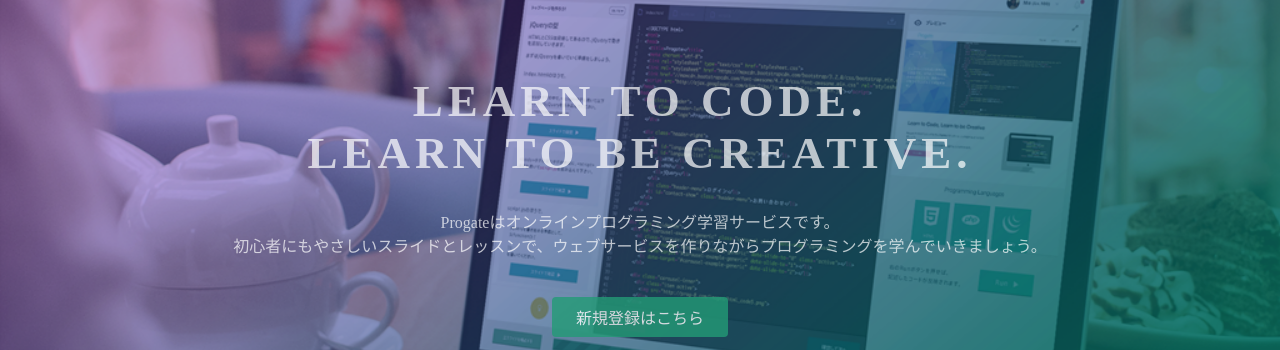
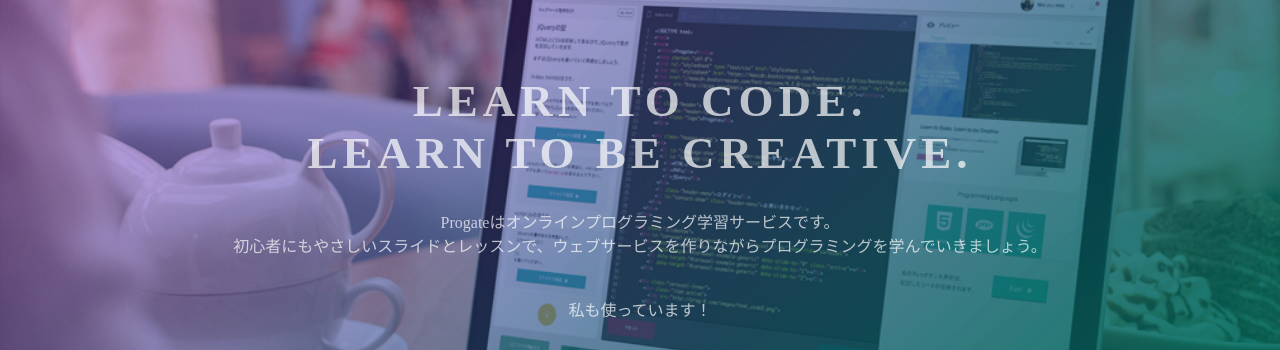
Before and after one commit to kazoo1212/kazoo1212.github.io, a plain HTML site: page index.html in a window 1280 px wide. Shown: the part 135-485 px from the top of the page. Drawn offline with Linux system fonts and the light colour scheme.

Commit message:
Update index.html

```diff
--- a/index.html
+++ b/index.html
@@ -25,6 +25,7 @@
     <div class="container">
       <h1>LEARN TO CODE.<br>LEARN TO BE CREATIVE.</h1>
       <p>Progateはオンラインプログラミング学習サービスです。<br>初心者にもやさしいスライドとレッスンで、ウェブサービスを作りながらプログラミングを学んでいきましょう。</p>
+      <p>私も使っています！</p>
       <div class="btn-wrapper">
         <a href="#" class="btn signup">新規登録はこちら</a>
         <p>or</p>
```
